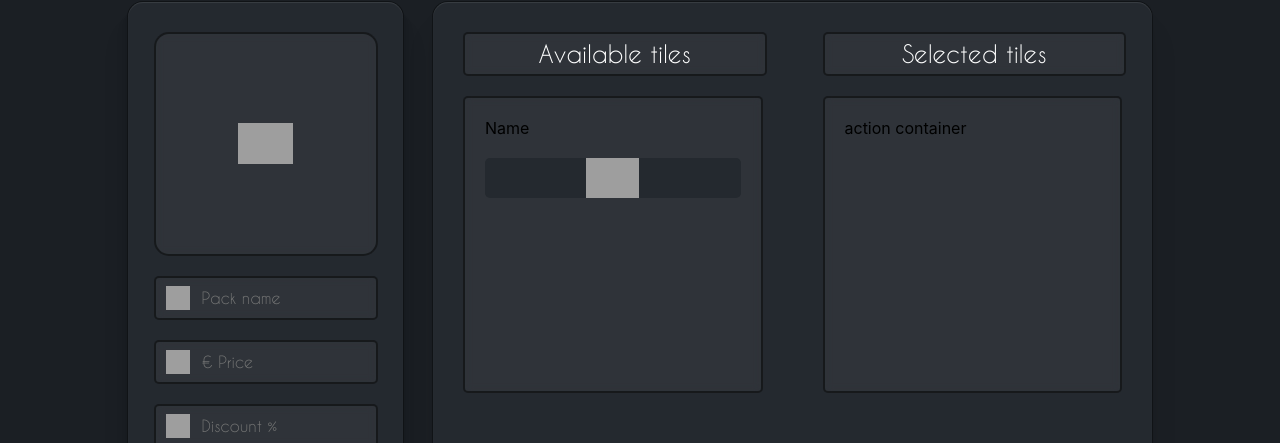
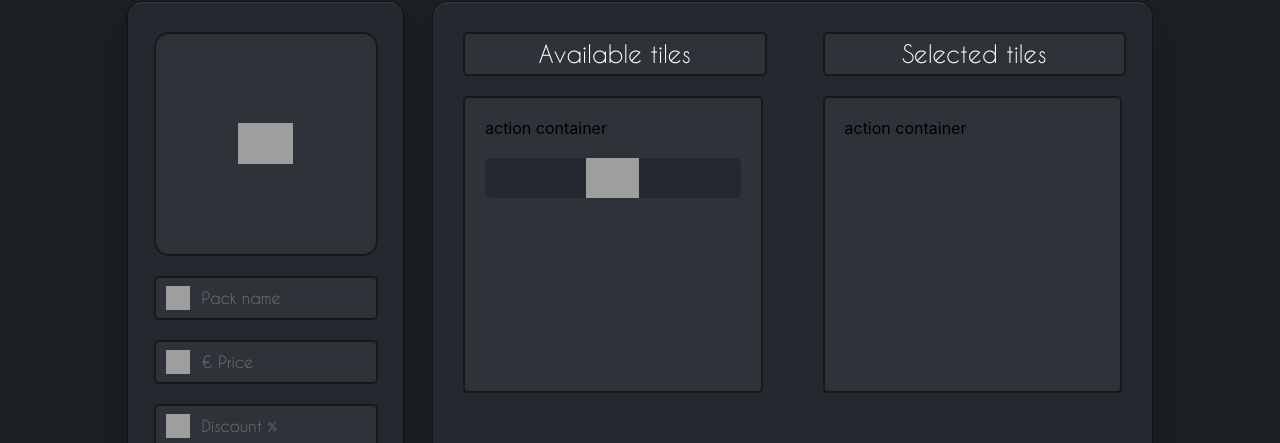
Before and after one commit to Loopie-games/EmilseBilseFrontend, a React (Create React App) app: page /admin/tilepackcreator/addnew in a window 1280 px wide. Shown: the part 178-621 px from the top of the page. Built offline with nearby package versions, Linux system fonts and the light colour scheme; grey boxes are pictures that could not be loaded.

Commit message:
Revert "T"
This reverts commit 15ae0c2edb01bdb59984b6f91941fe6484f74b86.

```diff
--- a/package.json
+++ b/package.json
@@ -3,9 +3,6 @@
   "version": "0.1.0",
   "private": true,
   "dependencies": {
-    "@dnd-kit/core": "^6.0.5",
-    "@dnd-kit/sortable": "^7.0.1",
-    "@dnd-kit/utilities": "^3.2.0",
     "@microsoft/signalr": "^6.0.7",
     "@testing-library/jest-dom": "^5.16.4",
     "@testing-library/react": "^13.3.0",
@@ -19,7 +16,6 @@
     "mobx": "^6.6.1",
     "mobx-react-lite": "^3.4.0",
     "react": "^18.2.0",
-    "react-beautiful-dnd": "^13.1.1",
     "react-dom": "^18.2.0",
     "react-router-dom": "^6.3.0",
     "react-scripts": "5.0.1",
@@ -54,7 +50,6 @@
   },
   "devDependencies": {
     "@types/bcrypt": "^5.0.0",
-    "@types/react-beautiful-dnd": "^13.1.2",
     "@types/react-router-dom": "^5.3.3"
   }
 }
--- a/src/pages/tilesPages/tilepackCreatorPage/NewTilepackCreatorPage/newTilepackCreatorPage.tsx
+++ b/src/pages/tilesPages/tilepackCreatorPage/NewTilepackCreatorPage/newTilepackCreatorPage.tsx
@@ -1,23 +1,11 @@
 import React, { useState } from 'react'
 import Icon from '../../../../components/shared/icon/Icon'
-import SortableContainer from '../../../../components/tilepackCreator/sortableContainer'
-import SortableItem from '../../../../components/tilepackCreator/sortableItem'
 import './newTilepackCreatorPage.scss'
-import { DragDropContext, Draggable, Droppable } from 'react-beautiful-dnd'
-
 
 const NewTilepackCreatorPage = () => {
     const [name, setName] = useState('')
     const [price, setPrice] = useState('')
     const [discount, setDiscount] = useState('')
-    const [items, setItems] = useState([{ id: "1", name: "Name" }])
-
-    const handleOnDragEnd = (result: any) => {
-        const i = Array.from(items);
-        const [reorderedItem] = i.splice(result.source.index, 1);
-        i.splice(result.destination.index, 0, reorderedItem);
-        setItems(i);
-    }
 
     return (
         <div className='NewTilePack_Container'>
@@ -47,37 +35,20 @@ const NewTilepackCreatorPage = () => {
                 {/* Tilepack creator side / Right side */}
                 <div className='NewTilePack_CreatorContainer'>
                     <div className='NewTilePack_CreatorWrapper'>
-                        <DragDropContext onDragEnd={handleOnDragEnd}>
                         <div className='NewTilePack_TileContainer'>
                             <div className='NewTilePack_CreatorTitle'>Available tiles</div>
-                                <Droppable droppableId='test1'>
-                                    {(provided) => (
-                                        <div className='NewTilePack_CreatorActionContainer' {...provided.droppableProps} ref={provided.innerRef}>
-                                            {items.map(({id, name}, index) => (
-                                                <Draggable key={id} draggableId={id} index={index}>
-                                                    {(provided) => (
-                                                        <div onClick={() => console.log(provided)} {...provided.draggableProps} {...provided.dragHandleProps} ref={provided.innerRef}  >{name}</div>
-                                                    )}
-                                                </Draggable>
-
-                                            ))}
-                                            {provided.placeholder}
-
+                            <div className='NewTilePack_CreatorActionContainer'>
+                                action container
                                 <div className='NewTilePack_NewTileButton'>
                                     <Icon name="plus" />
                                 </div>
                             </div>
-
-                                    )}
-                                </Droppable>
                         </div>
                         <div className='NewTilePack_TileContainer'>
                             <div className='NewTilePack_CreatorTitle'>Selected tiles</div>
                             <div className='NewTilePack_CreatorActionContainer'>action container</div>
                         </div>
-                        </DragDropContext>
                     </div>
-
                     <div className='NewTilePack_CreatorButtonContainer'>
                         <div className='NewTilePack_CreatorButtonWrapper'>
                             <div className='NewTilePack_CancelButton'>Cancel</div>
```
Also changed, not shown: src/components/tilepackCreator/sortableContainer.tsx (deleted, +0 -40 lines), src/components/tilepackCreator/sortableItem.tsx (deleted, +0 -25 lines), 1 other file (tests, documents, lock files or other folders). Lines whose indentation alone changed are shown as unchanged.
